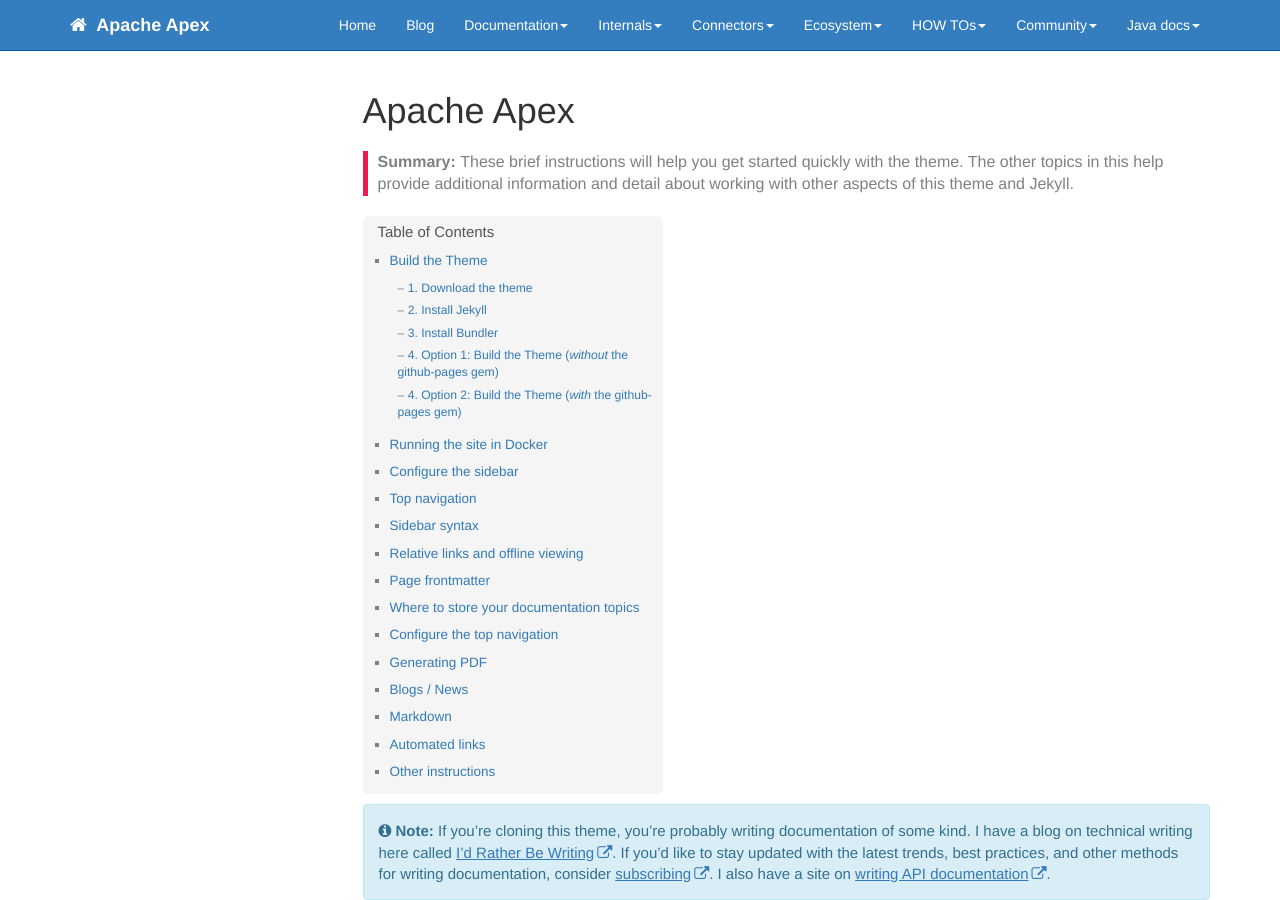
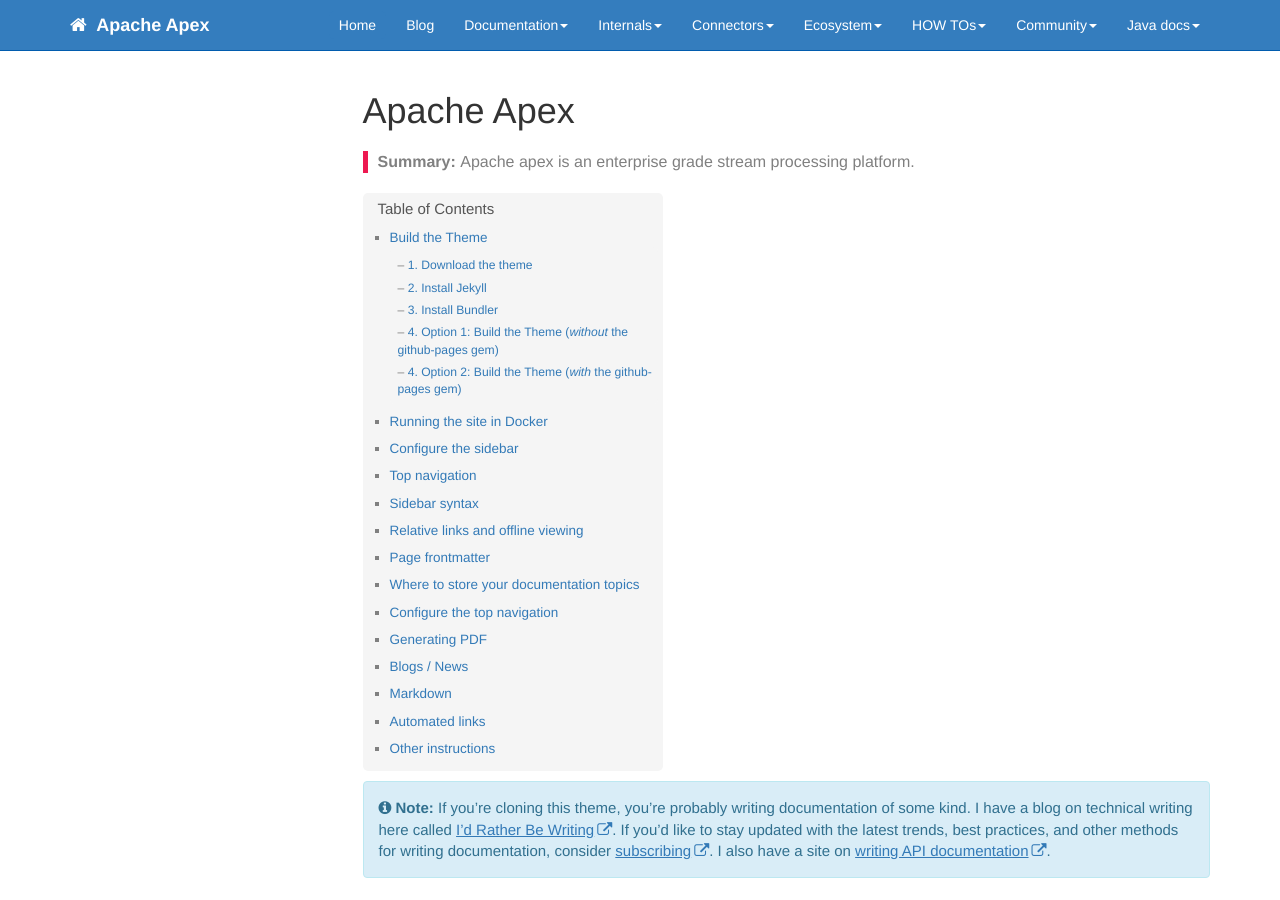
Before and after one commit to apacheapex/apacheapex.github.io, a Jekyll site: the page built from index.md, in a window 1280 px wide and 900 px high. Built offline with Jekyll 4.4.1, drawn with Linux system fonts in a browser that asks for light colours; nearby versions of some CDN libraries; comment, search, counter and statistics services are not loaded.

Commit message:
First skeleton

```diff
--- a/index.md
+++ b/index.md
@@ -1,9 +1,9 @@
 ---
 title: "Apache Apex"
-keywords: sample homepage
-tags: [getting_started]
+keywords: Apache Apex Malhar Streaming
+tags: Home page
 permalink: index.html
-summary: These brief instructions will help you get started quickly with the theme. The other topics in this help provide additional information and detail about working with other aspects of this theme and Jekyll.
+summary: Apache apex is an enterprise grade stream processing platform.
 ---
 
 {% include note.html content="If you're cloning this theme, you're probably writing documentation of some kind. I have a blog on technical writing here called <a alt='technical writing blog' href='http://idratherbewriting.com'>I'd Rather Be Writing</a>. If you'd like to stay updated with the latest trends, best practices, and other methods for writing documentation, consider <a href='https://tinyletter.com/tomjoht'>subscribing</a>. I also have a site on <a href='http://idratherbewriting.com/learnapidoc'>writing API documentation</a>." %}
```
